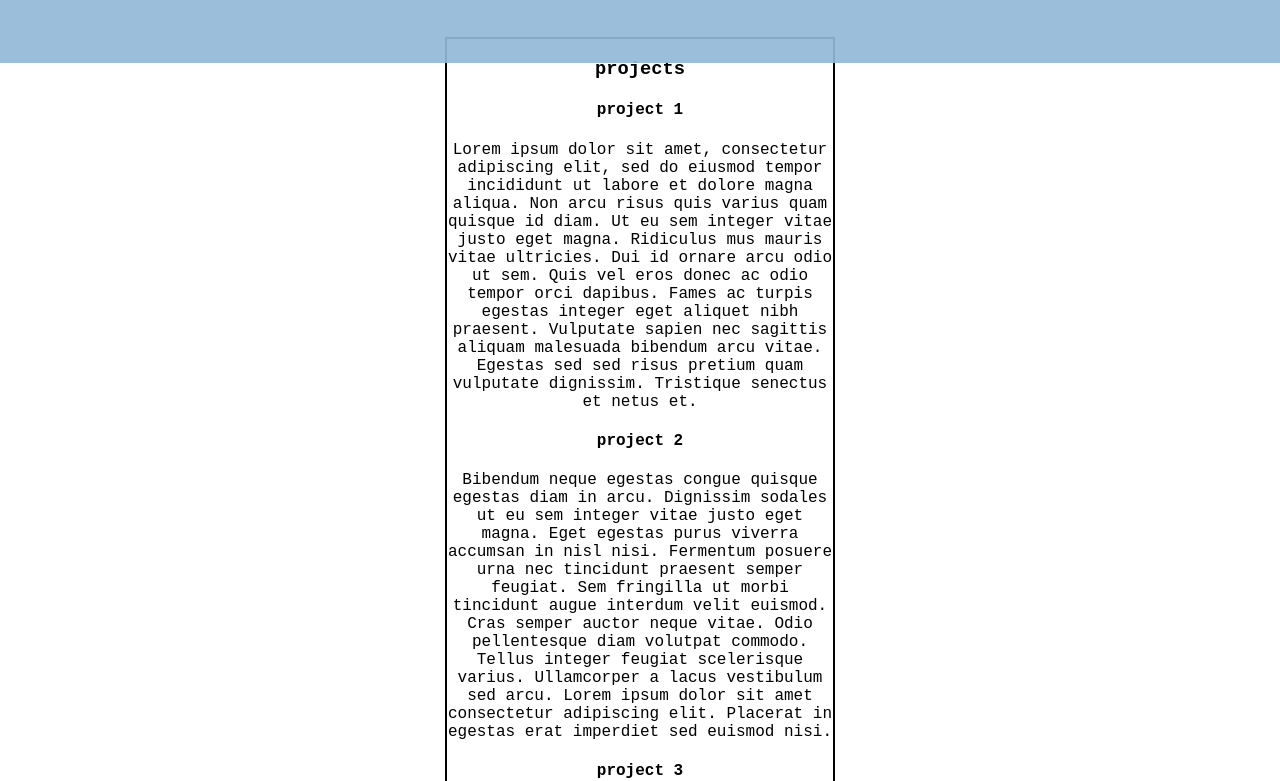
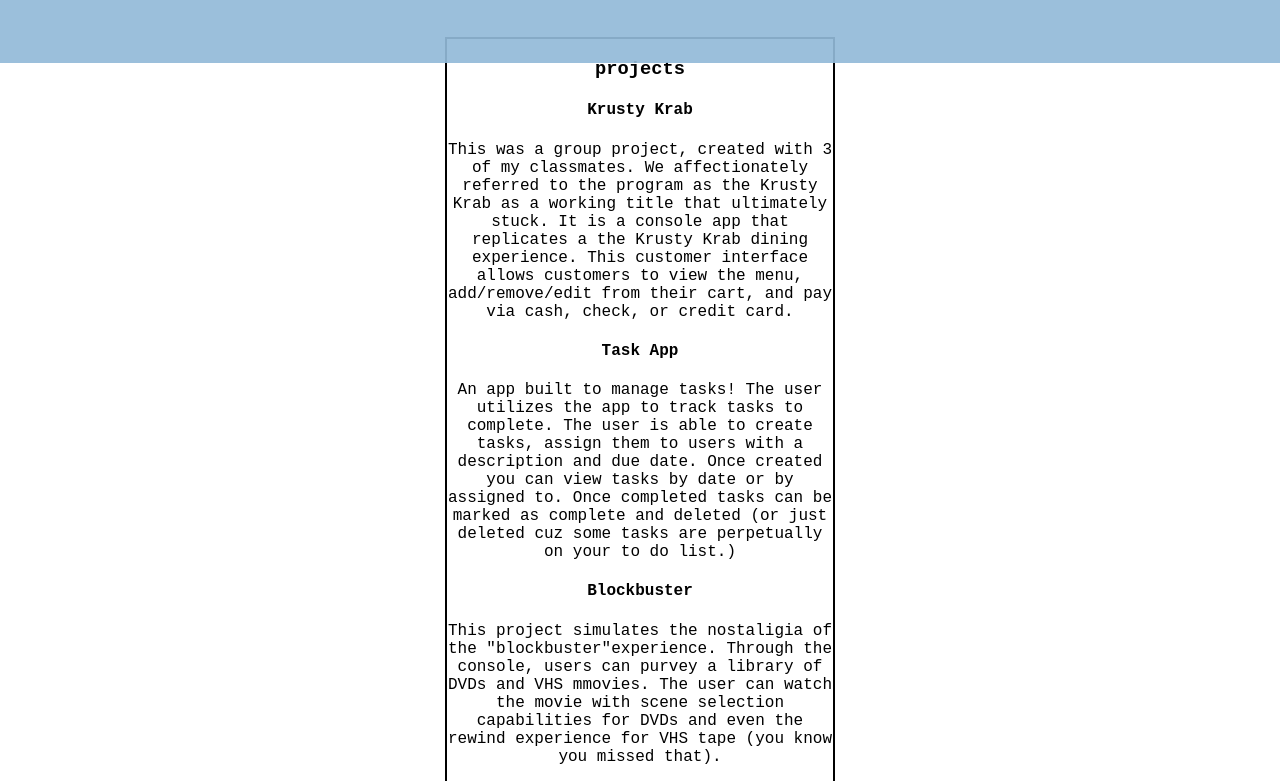
Before and after one commit to thebestjuliana/thebestjuliana.github.io, a plain HTML site: page portfolio.html in a window 1280 px wide. Shown: the part 97-878 px from the top of the page. Drawn offline with Linux system fonts and the light colour scheme.

Commit message:
removed some ipsum statements

```diff
--- a/css/portfolio.css
+++ b/css/portfolio.css
@@ -62,19 +62,19 @@
 
 }
 a:link {
-    color:whitesmoke;
+    color:black;
     background-color: transparent;
     text-decoration: none;
   }
 
   a:visited {
-    color: pink;
+    color: blue;
     background-color: transparent;
     text-decoration: none;
   }
 
   a:hover {
-    color:palevioletred;
+    color:rgb(167, 30, 76);
     background-color: transparent;
     text-decoration: underline;
   }
--- a/portfolio.html
+++ b/portfolio.html
@@ -28,31 +28,22 @@
         <section id="S1">
             <h3>projects</h3>
 
-            <h4>project 1</h4>
-            Lorem ipsum dolor sit amet, consectetur adipiscing elit, sed do eiusmod tempor incididunt ut labore et
-            dolore magna aliqua. Non arcu risus quis varius quam quisque id diam. Ut eu sem integer vitae justo eget
-            magna. Ridiculus mus mauris vitae ultricies. Dui id ornare arcu odio ut sem. Quis vel eros donec ac odio
-            tempor orci dapibus. Fames ac turpis egestas integer eget aliquet nibh praesent. Vulputate sapien nec
-            sagittis aliquam malesuada bibendum arcu vitae. Egestas sed sed risus pretium quam vulputate dignissim.
-            Tristique senectus et netus et.
+            <h4> <a href="https://github.com/thebestjuliana/Group3_Midterm.git">Krusty Krab </a> </h4>
+            This was a group project, created with 3 of my classmates. We affectionately referred to the program as the Krusty Krab as a working title that ultimately stuck.
+            It is a console app that replicates a the Krusty Krab dining experience. This customer interface allows customers to view the menu, add/remove/edit from their cart, and pay
+            via cash, check, or credit card.
+            <h4><a href="https://github.com/thebestjuliana/CapstoneWeek2_TaskList">Task App</a></h4>
+            An app built to manage tasks! The user utilizes the app to track tasks to complete. The user is able to create tasks, assign them to users with a description and due date. Once created you can view tasks by date or by assigned to. Once completed tasks can be marked as complete and deleted (or just deleted cuz some tasks are perpetually on your to do list.)
+            <h4><a href="https://github.com/thebestjuliana/BlockbusterLab">Blockbuster </a></h4>
+            This project simulates the nostaligia of the "blockbuster"experience. Through the console, users can purvey a library of DVDs and VHS mmovies.
+            The user can watch the movie with scene selection capabilities for DVDs and even the rewind experience for VHS tape (you know you missed that).
 
-            <h4>project 2</h4>
-            Bibendum neque egestas congue quisque egestas diam in arcu. Dignissim sodales ut eu sem integer vitae justo
-            eget magna. Eget egestas purus viverra accumsan in nisl nisi. Fermentum posuere urna nec tincidunt praesent
-            semper feugiat. Sem fringilla ut morbi tincidunt augue interdum velit euismod. Cras semper auctor neque
-            vitae. Odio pellentesque diam volutpat commodo. Tellus integer feugiat scelerisque varius. Ullamcorper a
-            lacus vestibulum sed arcu. Lorem ipsum dolor sit amet consectetur adipiscing elit. Placerat in egestas erat
-            imperdiet sed euismod nisi.
+            <h4><a href="https://github.com/thebestjuliana/CapstoneWeek1_PigLatinTranslator">PigLatin Translator </a></h4>
+            This interface allows people to enter a phrase into the console and have the phrase returned to them in pig latin.
+            It retains the users casing convention (first letter of word or sentence) if applicable and punctuation. Shows heavy use of string methods.
+            <h4><a href="https://github.com/thebestjuliana/BudgetCalculator">Budget Calculator</a></h4>
+            Front-End project taking inputs of income and expenses to return if you are over or under budget!
 
-            <h4>project 3</h4>
-            Pulvinar sapien et ligula ullamcorper malesuada proin libero nunc consequat. Mauris pharetra et ultrices
-            neque ornare aenean euismod. Non curabitur gravida arcu ac tortor dignissim convallis aenean. Cursus eget
-            nunc scelerisque viverra mauris in aliquam sem. A scelerisque purus semper eget. Maecenas volutpat blandit
-            aliquam etiam erat velit. Sit amet porttitor eget dolor morbi. Mattis vulputate enim nulla aliquet porttitor
-            lacus luctus. Morbi tristique senectus et netus et malesuada fames ac turpis. Lectus proin nibh nisl
-            condimentum id venenatis a condimentum. Congue nisi vitae suscipit tellus mauris. Risus feugiat in ante
-            metus dictum at tempor. Tellus cras adipiscing enim eu turpis egestas. Euismod in pellentesque massa
-            placerat duis ultricies lacus sed.
 
         </section>
 
```
Also changed, not shown: about.html (+3 -6 lines).
